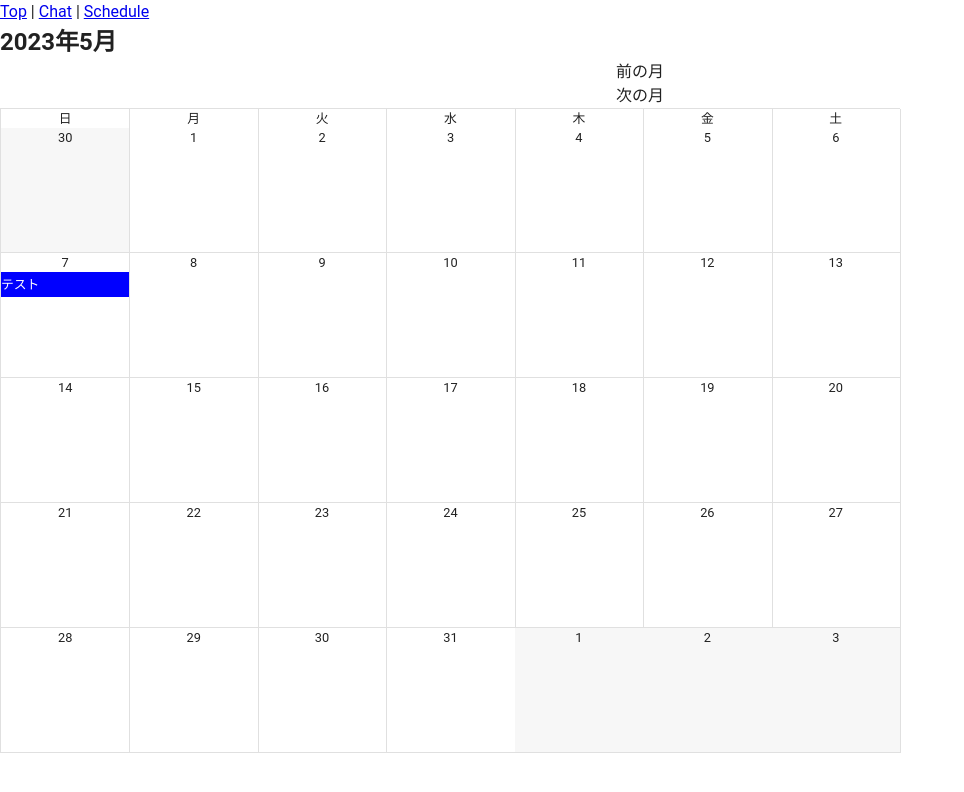
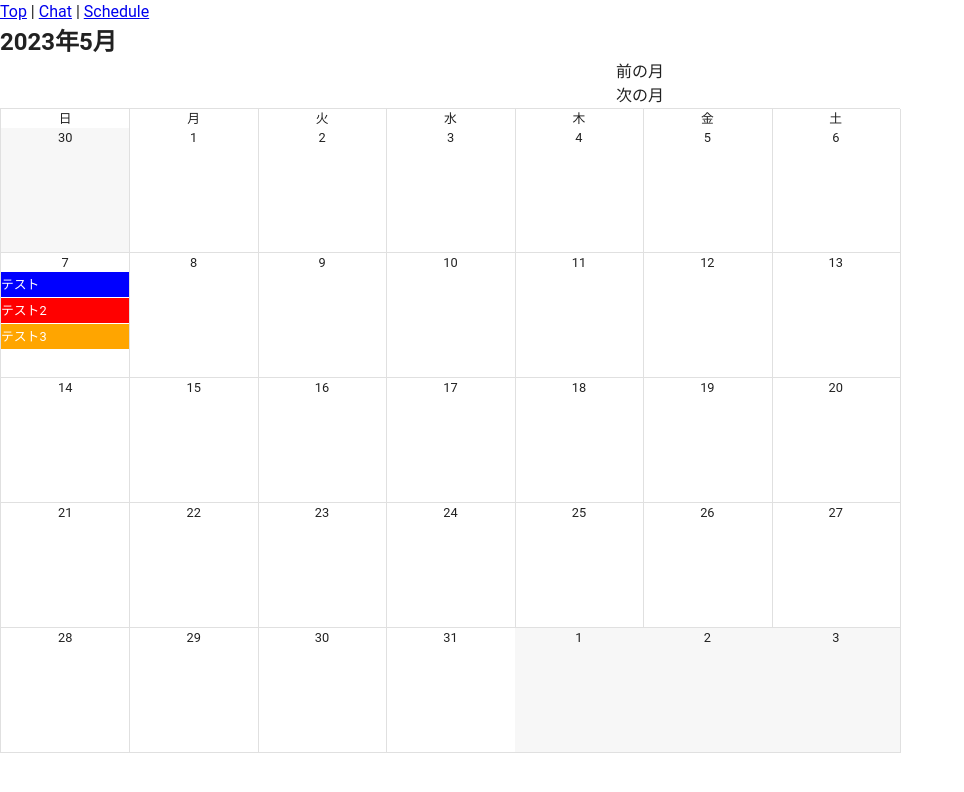
Before and after one commit to Somahc/my-chatbot, a Vue app in the folder my-chatbot/: page /schedule in a window 1280 px wide. Shown: the top 792 px of the page, without its empty margins (0-964 px from the left). Built offline with nearby package versions, Linux system fonts and the light colour scheme; what v-calendar would draw is missing.

Commit message:
カレンダー開始日だけ取得して表示

```diff
--- a/my-chatbot/src/pages/Schedule.vue
+++ b/my-chatbot/src/pages/Schedule.vue
@@ -6,7 +6,10 @@ import { onMounted, computed, ref } from 'vue';
 const currentDate = ref(moment());
 
 let events = [
-    { id: 1, name: "テスト", start: "2023-05-07", end: "2023-05-07", color: "blue"}
+    { id: 1, name: "テスト", start: "2023-05-07", end: "2023-05-08", color: "blue"},
+    { id: 2, name: "テスト2", start: "2023-05-07", end: "2023-05-07", color: "red"},
+    { id: 3, name: "テスト3", start: "2023-05-07", end: "2023-05-07", color: "orange"}
+
 ]
 
 //カレンダー最初の日を取得
@@ -71,12 +74,15 @@ const prevMonth = () => {
 }
 
 const getDayEvents = (date) => {
-    return events.filter(event => {
+    let dayEvents = [];
+    events.forEach(event => {
         let startDate = moment(event.start).format('YYYY-MM-DD')
-        let endDate = moment(event.end).format('YYYY-MM-DD')
         let Date = date.format('YYYY-MM-DD')
-        if(startDate <= Date && endDate >= Date) return true;
+        if(startDate == Date) {
+            dayEvents.push(event)
+        }
     });
+    return dayEvents;
 }
 
 
@@ -116,7 +122,8 @@ onMounted(() => {
                 <div v-for="dayEvent in day.dayEvents" :key="dayEvent.id">
                     <div
                         class="calendar-event"
-                        :style="`background-color:${dayEvent.color}`">
+                        :style="`background-color:${dayEvent.color}`"
+                        draggable="true" >
                         {{ dayEvent.name }}
                     </div>
                 </div>
```
